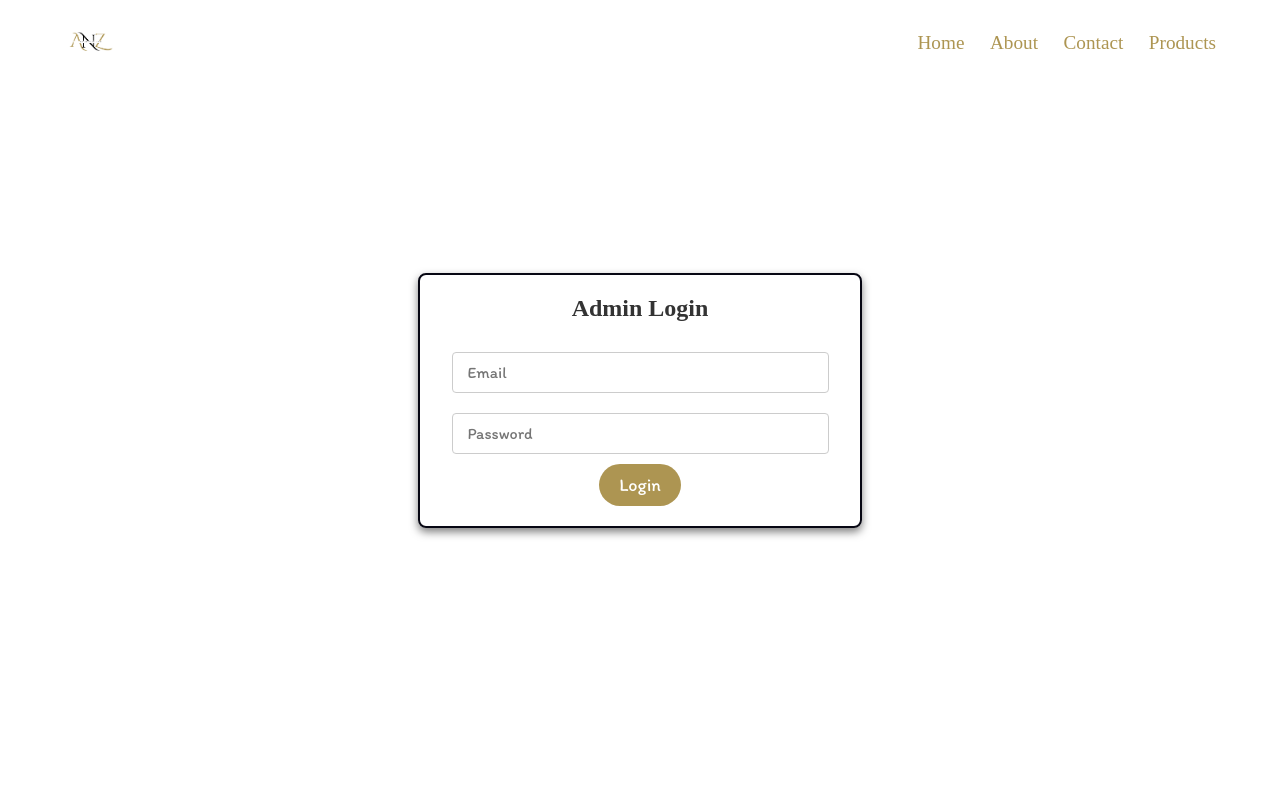
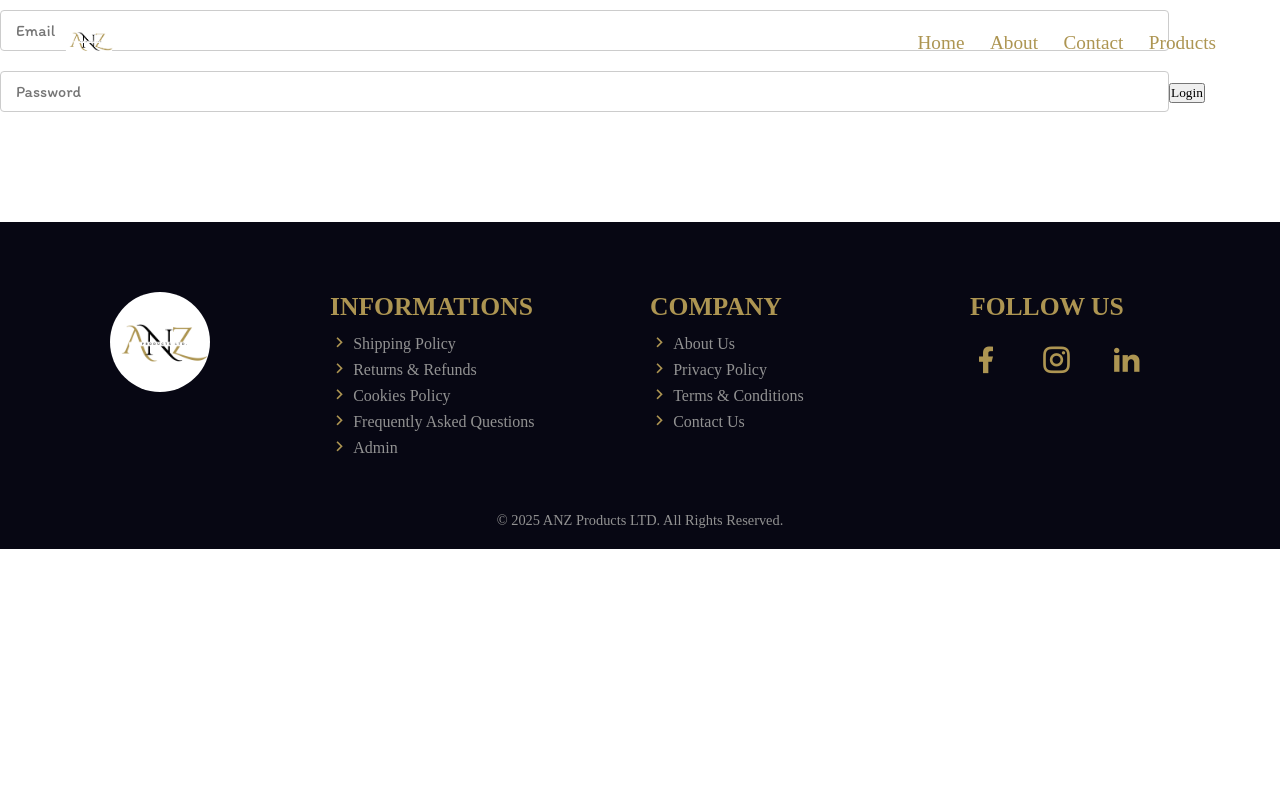
Before and after one commit to dhruv-kashyap-sde/ANZ-products, a React (Vite) app in the folder Frontend/: page /login in a window 1280 px wide. Shown: the top 800 px of the page. Built offline with nearby package versions, Linux system fonts and the light colour scheme; a web font is replaced by a local one.

Commit message:
Refactor Loginpage to use react-toastify for notifications and add loading state during login

```diff
--- a/Frontend/src/components/pages/Loginpage/Loginpage.jsx
+++ b/Frontend/src/components/pages/Loginpage/Loginpage.jsx
@@ -2,15 +2,17 @@ import React, { useState } from "react";
 import "./Loginpage.css";
 import axios from "axios";
 import { useNavigate } from "react-router-dom";
-import toast from "react-hot-toast";
+import { toast } from "react-toastify";
 
 const Loginpage = () => {
   const navigate = useNavigate();
   const [email, setEmail] = useState("");
   const [password, setPassword] = useState("");
+  const [loading, setLoading] = useState(false);
 
   const handleSubmit = async (e) => {
     e.preventDefault();
+    setLoading(true); // Set loading to true when the request starts
     try {
       const response = await axios.get(
         `${import.meta.env.VITE_API_URL}/admin`,
@@ -35,33 +37,33 @@ const Loginpage = () => {
       }
       console.log(data);
     } catch (error) {
-      toast.error("Invalid Credentials");
-      console.log(error);
+      toast.error("An error occurred. Please try again.");
+      console.error(error);
+    } finally {
+      setLoading(false); // Set loading to false when the request ends
     }
   };
 
   return (
-    <div className="login-form-container">
-      <div className="login-card">
-        <h2> Admin Login</h2>
-        <form>
+    <div className="login-page">
+      <form onSubmit={handleSubmit}>
         <input
+          type="email"
+          value={email}
           onChange={(e) => setEmail(e.target.value)}
-            type="email"
           placeholder="Email"
           required
         />
         <input
+          type="password"
+          value={password}
           onChange={(e) => setPassword(e.target.value)}
-            type="password"
           placeholder="Password"
           required
         />
-          <button onClick={handleSubmit} className="basic-button" type="submit">
-            Login
-          </button>
+        <button type="submit">Login</button>
       </form>
-      </div>
+      {loading && <p>Loading...</p>} {/* Conditionally render loading text */}
     </div>
   );
 };
```
Lines whose indentation alone changed are shown as unchanged.
